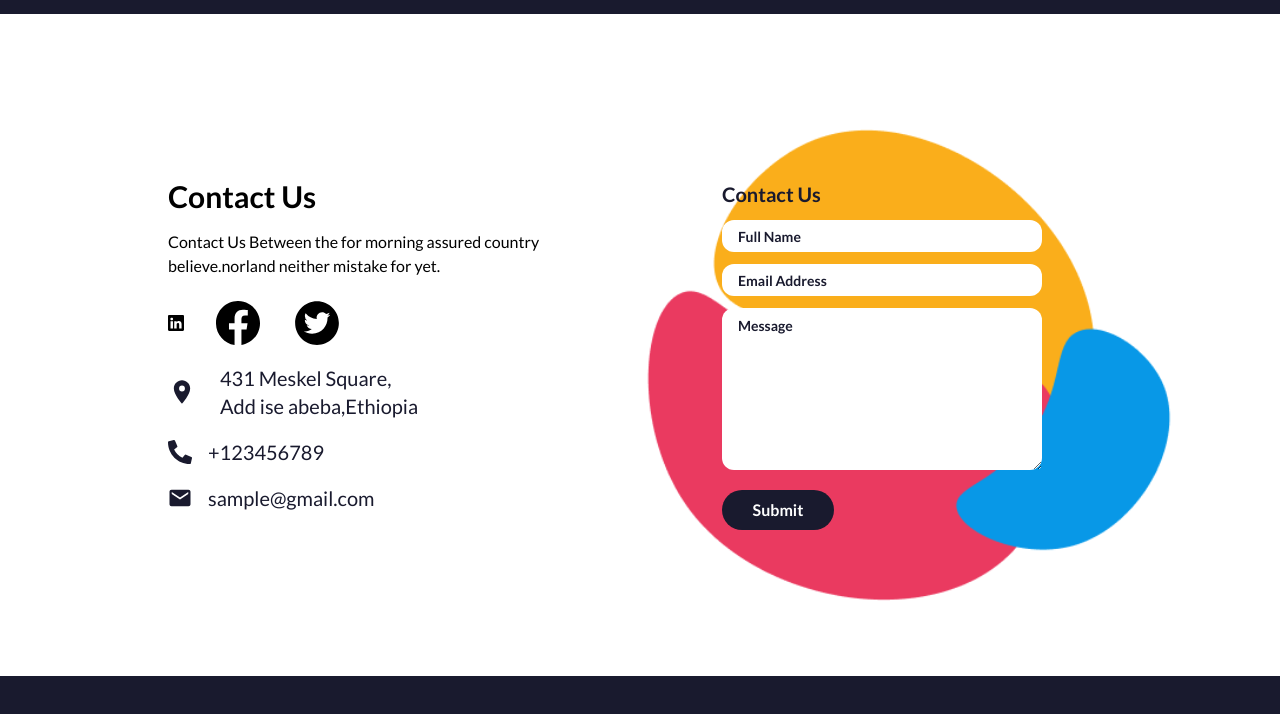
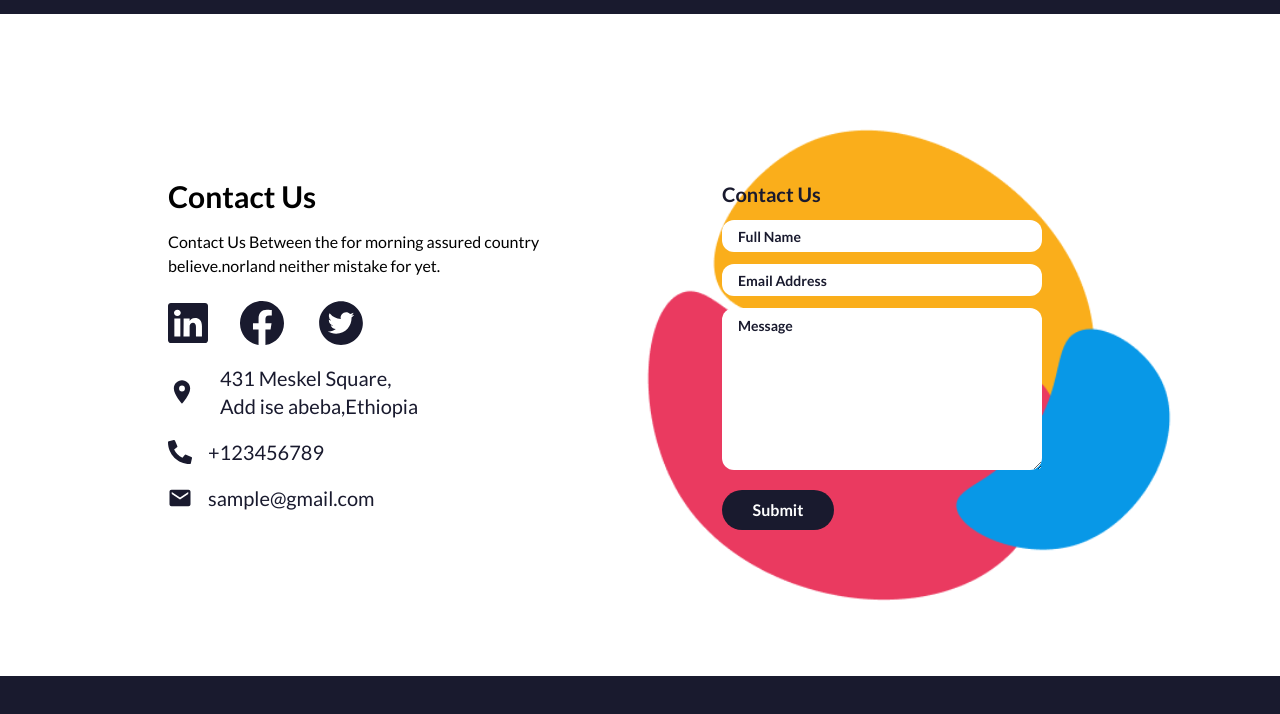
Before and after one commit to natnael-OQP/erq-maed, a Next.js app: page /about in a window 1280 px wide. Shown: the part 2352-3066 px from the top of the page. Built offline with nearby package versions, Linux system fonts and the light colour scheme.

Commit message:
contact buttton

```diff
--- a/styles/globals.css
+++ b/styles/globals.css
@@ -52,4 +52,7 @@ body {
         .an{
             @apply hover:scale-105 transition transform ease-in-out duration-200 tracking-wide hover:tracking-wider
         }
+        .contactBtn{
+            @apply w-10 h-10 text-[#191A2E] cursor-pointer
+        }
     }
```
